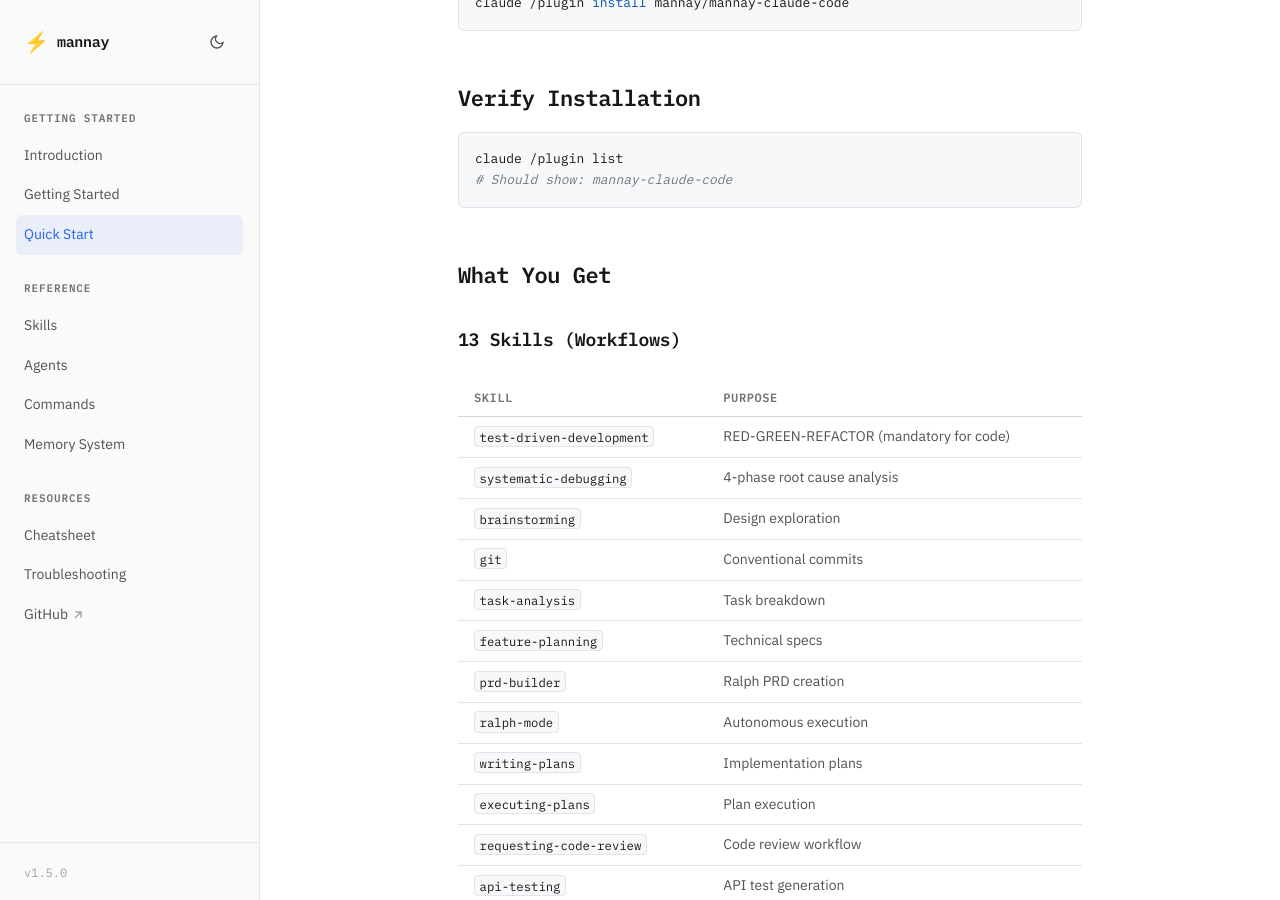
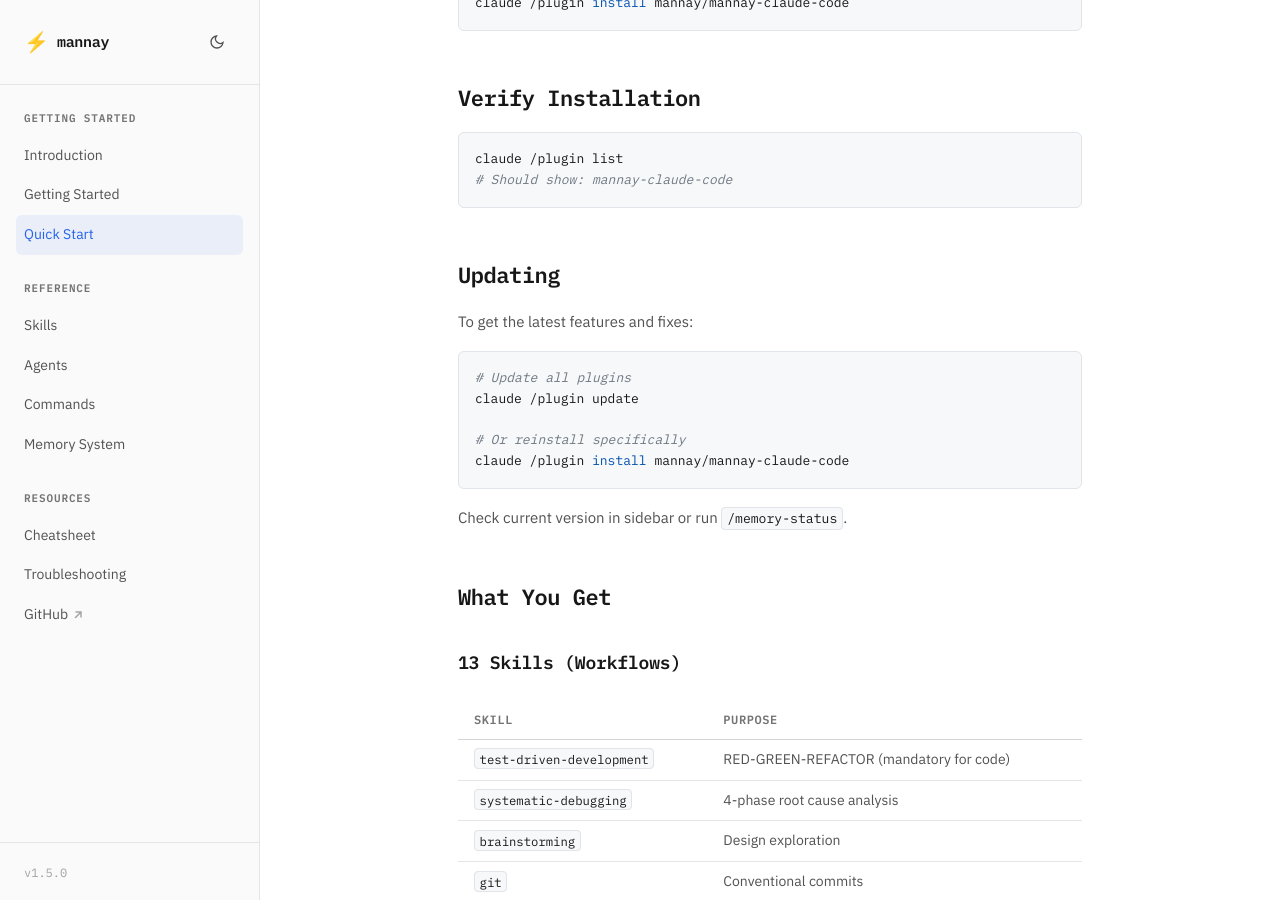
Before and after one commit to MannayWorld/mannay-claude-code, a Jekyll site: the page built from docs/quick-start.md, in a window 1280 px wide and 900 px high, scrolled down 326 px. Built offline with Jekyll 4.4.1, drawn with Linux system fonts in a browser that asks for light colours; our own code applies the rules of GitHub Pages for plain Markdown files; some of the changed text lies outside the part shown.

Commit message:
docs: add plugin update instructions to quick start

````diff
--- a/docs/quick-start.md
+++ b/docs/quick-start.md
@@ -14,6 +14,20 @@ claude /plugin install mannay/mannay-claude-code
 claude /plugin list
 # Should show: mannay-claude-code
 ```
+
+## Updating
+
+To get the latest features and fixes:
+
+```bash
+# Update all plugins
+claude /plugin update
+
+# Or reinstall specifically
+claude /plugin install mannay/mannay-claude-code
+```
+
+Check current version in sidebar or run `/memory-status`.
 
 ## What You Get
 
@@ -56,6 +70,8 @@ claude /plugin list
 **Planning:** `/new-task`, `/feature-plan`, `/docs-generate`
 
 **Ralph:** `/ralph-init`, `/ralph-build`, `/ralph-start`, `/ralph-status`, `/ralph-stop`
+
+**Codex:** `/gpt-review`, `/gpt-status`, `/gpt-results`
 
 **Memory:** `/memory-status`, `/memory-learnings`
 
````
